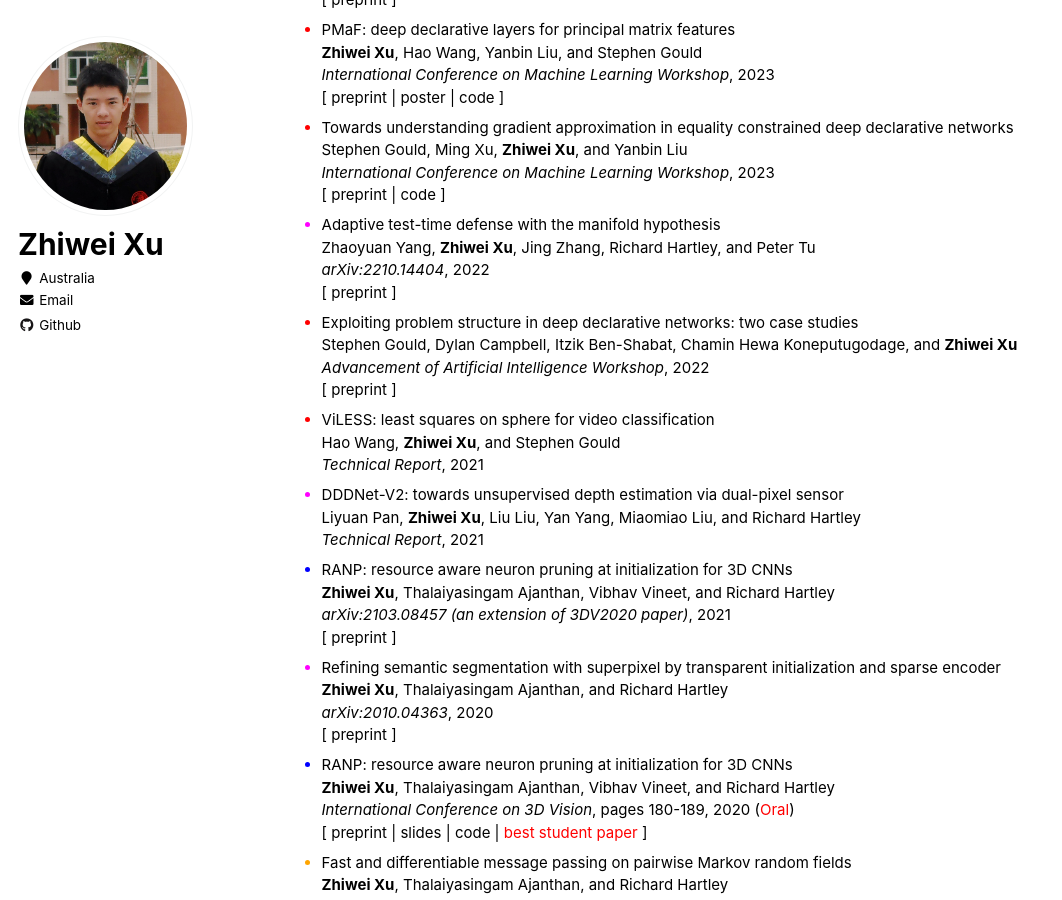
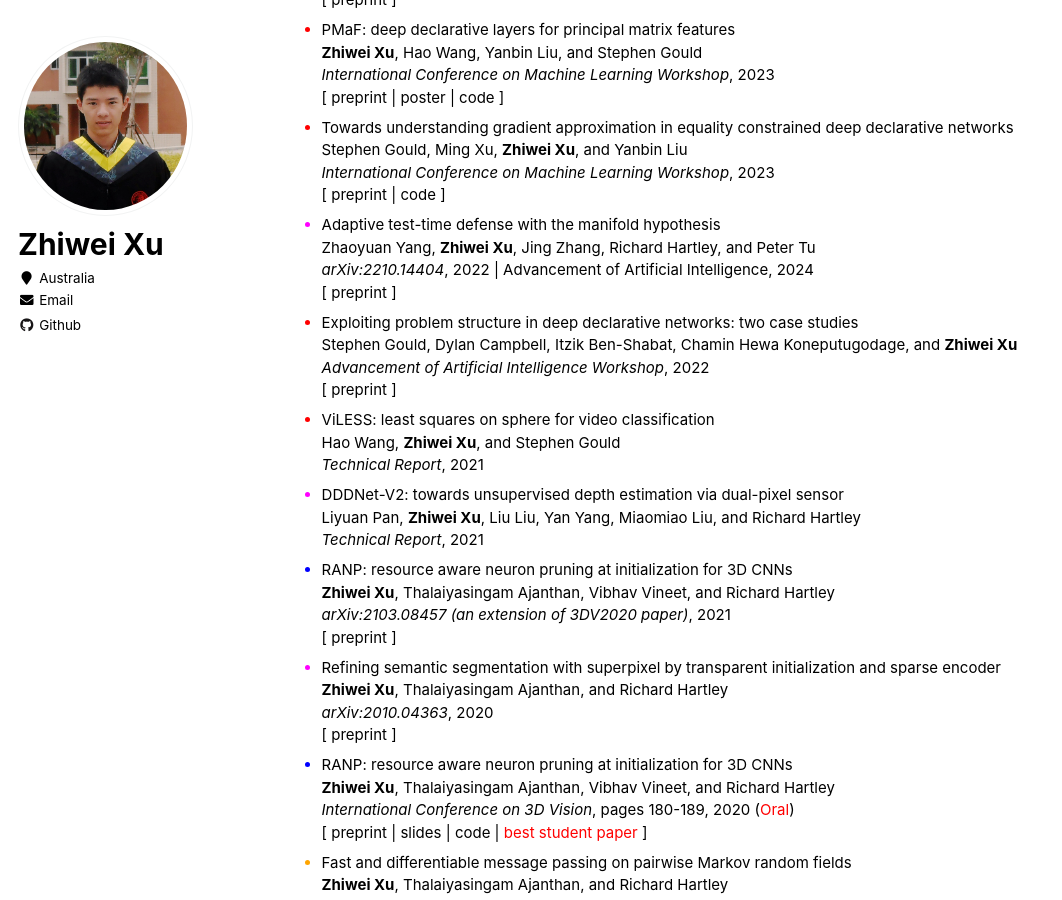
Before and after one commit to zwxu064/zwxu064.github.io, a Jekyll site: the page built from _pages/about.html, in a window 1280 px wide and 900 px high, scrolled down 897 px. Shown: the whole window, without its empty margins (0-1062 px from the left). Built offline with Jekyll 4.4.1, drawn with Linux system fonts in a browser that asks for light colours.

Commit message:
Update about.html

```diff
--- a/_pages/about.html
+++ b/_pages/about.html
@@ -79,7 +79,7 @@ redirect_from:
 
   <li style="color:fuchsia"><div><span style="color:black">Adaptive test-time defense with the manifold hypothesis</span></div>
       <div><span style="color:black;font-size:1em">Zhaoyuan Yang, <strong>Zhiwei Xu</strong>, Jing Zhang, Richard Hartley, and Peter Tu</span></div>
-      <div><span style="color:black"><i>arXiv:2210.14404</i>, 2022</span></div>
+      <div><span style="color:black"><i>arXiv:2210.14404</i>, 2022 | Advancement of Artificial Intelligence, 2024</span></div>
       <div><span style="color:black">[ <a style="color: inherit;" href="https://arxiv.org/abs/2210.14404" target="_blank">preprint</a> ]</span></div>
   </li>
 
```
